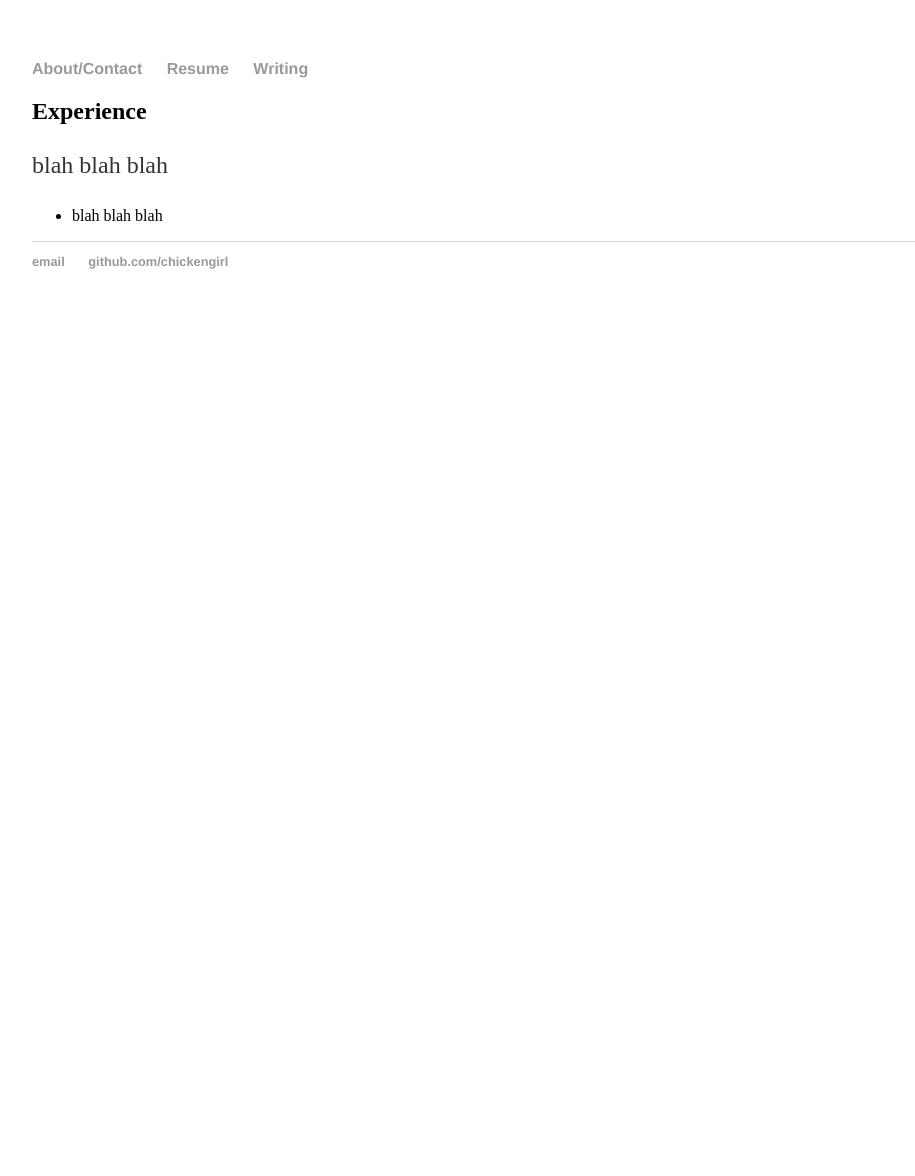
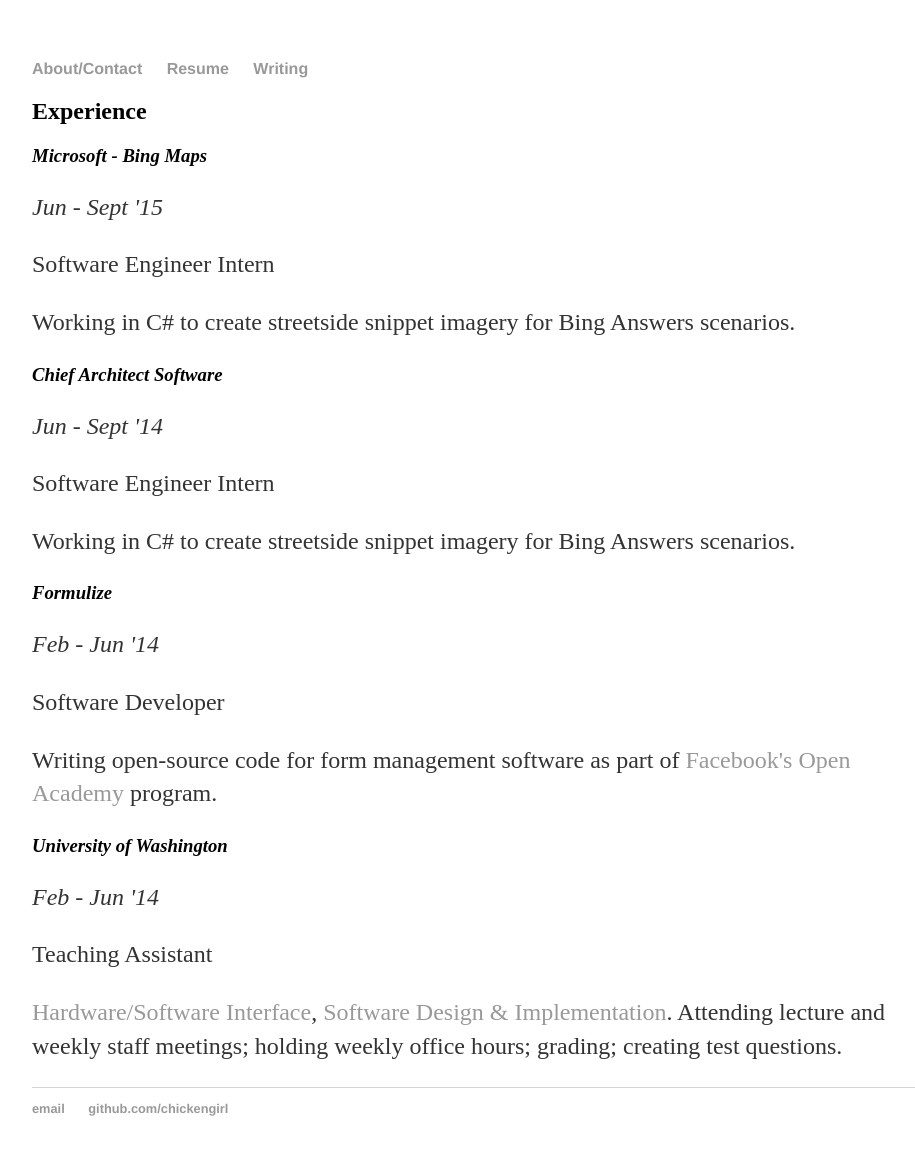
Before and after one commit to chickengirl/chickengirl.github.io, a Jekyll site: the page built from resume/index.html, in a window 1280 px wide. Shown: the whole page, without its empty margins (160-1075 px from the left). Built offline with Jekyll 4.4.1, drawn with Linux system fonts in a browser that asks for light colours; before the commit the page ends 900 px from its top, so only the background shows below that.

Commit message:
Update index.html

```diff
--- a/resume/index.html
+++ b/resume/index.html
@@ -5,10 +5,29 @@
 
 <div>
   <div class="res_section">
-    <h2>Experience</h2>
-    <p>blah blah blah</p>
-    <ul>
-      <li>blah blah blah</li>
-    </ul>
+    <div>
+      <h2>Experience</h2>
+
+      <h3><em>Microsoft - Bing Maps</em></h3>
+      <p><i>Jun - Sept '15</i></p>
+      <p>Software Engineer Intern</p>
+      <p>Working in C# to create streetside snippet imagery for Bing Answers scenarios.</p>
+
+      <h3><em>Chief Architect Software</em></h3>
+      <p><i>Jun - Sept '14</i></p>
+      <p>Software Engineer Intern</p>
+      <p>Working in C# to create streetside snippet imagery for Bing Answers scenarios.</p>
+
+      <h3><em>Formulize</em></h3>
+      <p><i>Feb - Jun '14</i></p>
+      <p>Software Developer</p>
+      <p>Writing open-source code for form management software as part of <a href="https://www.facebook.com/notes/facebook-engineering/facebook-open-academy-bringing-open-source-to-cs-curricula/10151806121378920">Facebook's Open Academy</a> program.</p>
+
+      <h3><em>University of Washington</em></h3>
+      <p><i>Feb - Jun '14</i></p>
+      <p>Teaching Assistant</p>
+      <p><a href="https://courses.cs.washington.edu/courses/cse351/">Hardware/Software Interface</a>, <a href="https://courses.cs.washington.edu/courses/cse331/">Software Design & Implementation</a>. Attending lecture and weekly staff meetings; holding weekly office hours; grading; creating test questions.</p>
+    </div>
+
   </div>
 </div>
```
